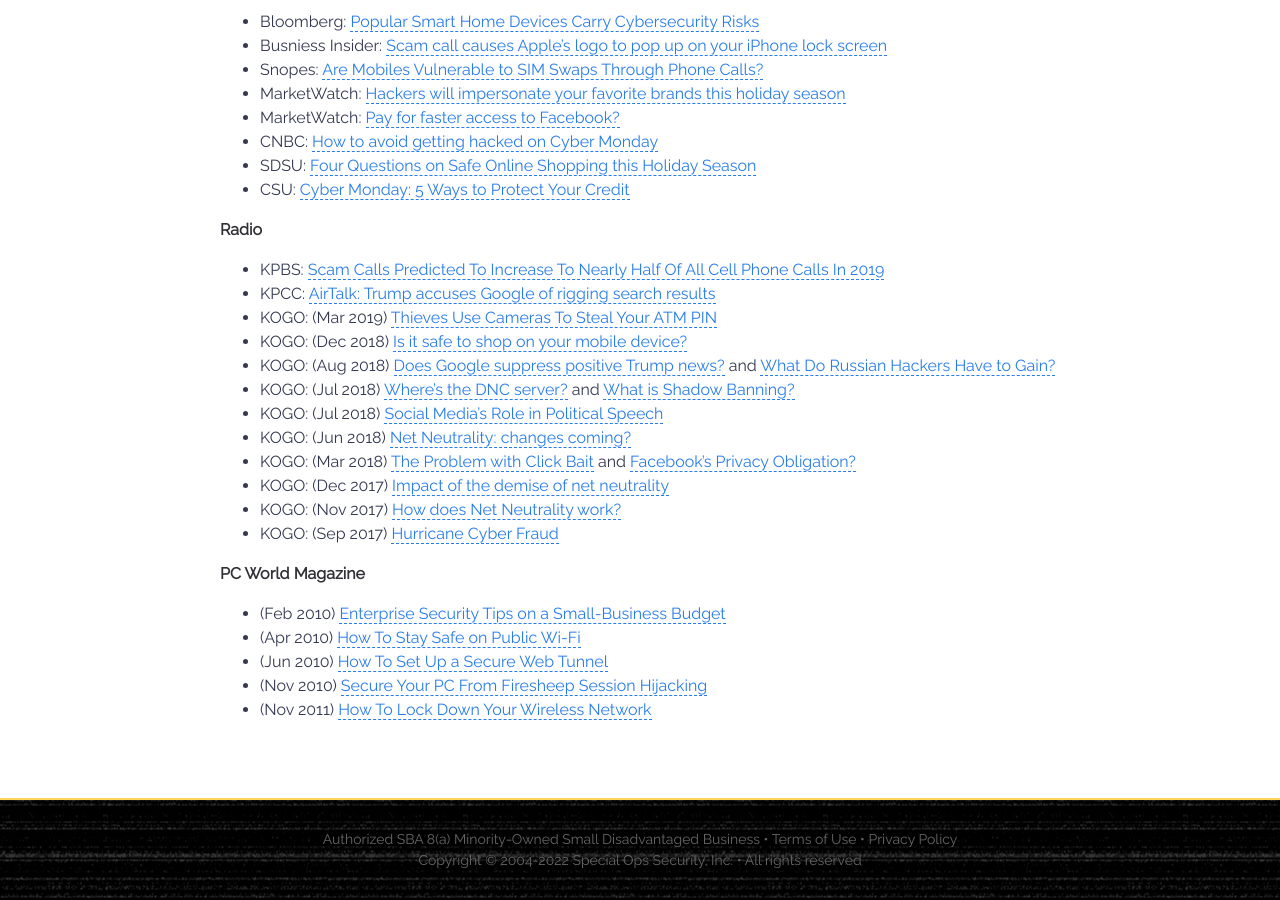
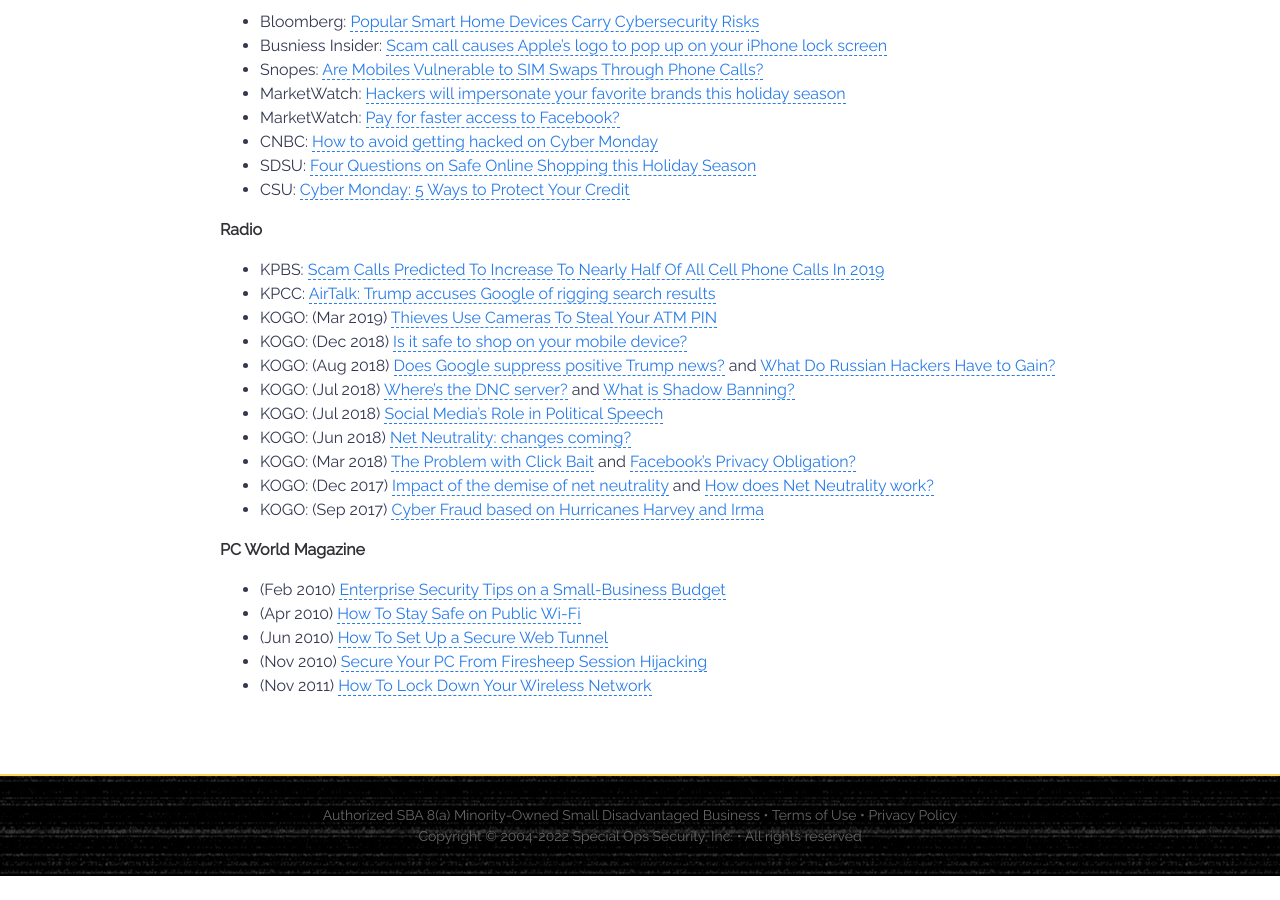
Before and after one commit to specialopssecurity/specialopssecurity.github.io, a Jekyll site: the page built from andres.md, in a window 1280 px wide and 900 px high, scrolled down 2304 px. Built offline with Jekyll 4.4.1, drawn with Linux system fonts in a browser that asks for light colours; after the commit the page ends 3180 px from its top, so only the background shows below that.

Commit message:
Update andres.md

```diff
--- a/andres.md
+++ b/andres.md
@@ -75,9 +75,8 @@
 * KOGO: (Jul 2018) [Social Media's Role in Political Speech](https://youtube.com/watch?v=hwq49Lqf6OU){:target="_blank"}
 * KOGO: (Jun 2018) [Net Neutrality: changes coming?](https://youtube.com/watch?v=Zm65E25rn_Q){:target="_blank"}
 * KOGO: (Mar 2018) [The Problem with Click Bait](https://youtube.com/watch?v=pRCIS6OdGlk){:target="_blank"} and [Facebook's Privacy Obligation?](https://youtube.com/watch?v=Qr6M0vUVzGo){:target="_blank"}
-* KOGO: (Dec 2017) [Impact of the demise of net neutrality](https://youtube.com/watch?v=YgYfibhHZGs){:target="_blank"}
-* KOGO: (Nov 2017) [How does Net Neutrality work?](https://youtube.com/watch?v=Ov--OKcsQe0){:target="_blank"}
-* KOGO: (Sep 2017) [Hurricane Cyber Fraud](https://youtube.com/watch?v=yVgptiMu9Xk){:target="_blank"}
+* KOGO: (Dec 2017) [Impact of the demise of net neutrality](https://youtube.com/watch?v=YgYfibhHZGs){:target="_blank"} and [How does Net Neutrality work?](https://youtube.com/watch?v=Ov--OKcsQe0){:target="_blank"}
+* KOGO: (Sep 2017) [Cyber Fraud based on Hurricanes Harvey and Irma](https://youtube.com/watch?v=yVgptiMu9Xk){:target="_blank"}
 
 #### PC World Magazine
 
```
